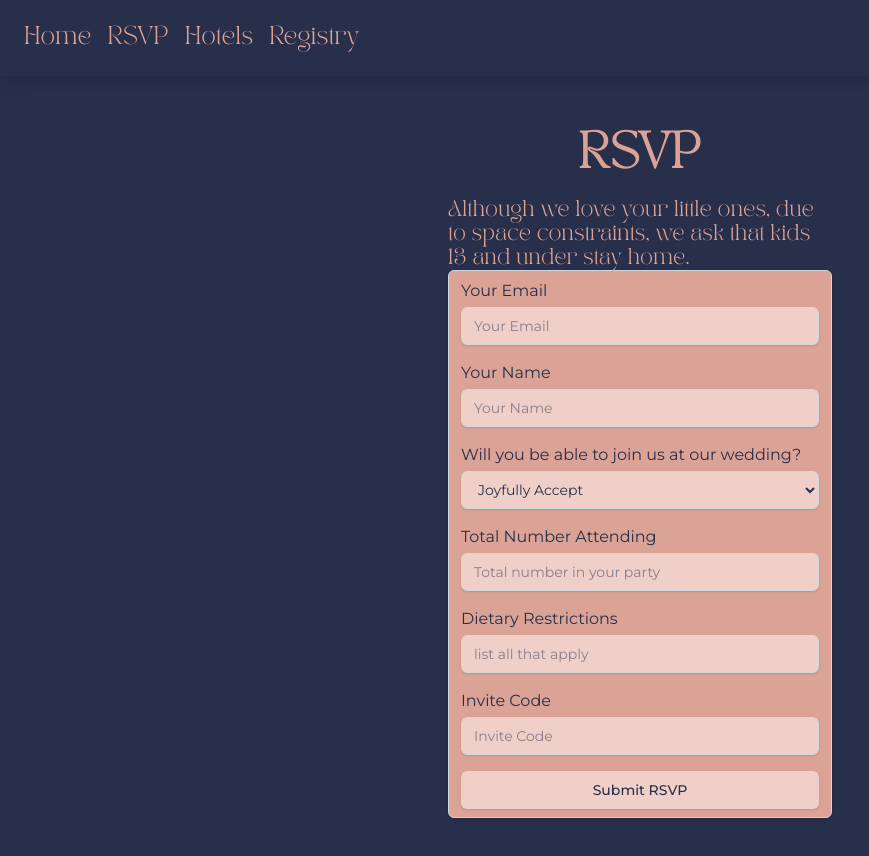
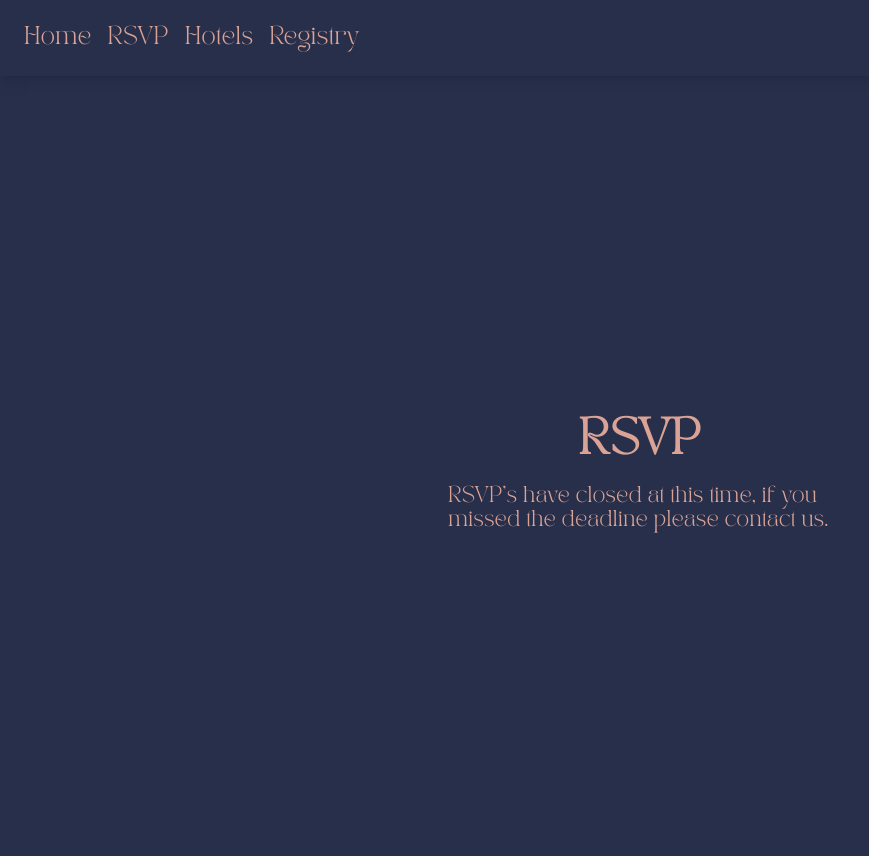
Before and after one commit to Benderg13/emma-and-grant-wedding-site, a Next.js app in the folder website/: page /rsvp in a window 1280 px wide. Shown: the top 856 px of the page, without its empty margins (0-869 px from the left). Built offline with nearby package versions, Linux system fonts and the light colour scheme.

Commit message:
removed RSVP form

```diff
--- a/website/src/app/rsvp/page.tsx
+++ b/website/src/app/rsvp/page.tsx
@@ -72,7 +72,8 @@ export default function RSVP() {
             <div className='min-h-screen flex items-center justify-center '>
                 <div className="bg-navy-blue p-8 rounded-lg max-w-md w-full">
                 <h1 className="text-4xl font-bold mb-6 text-center ">RSVP</h1>
-                <p>Although we love your little ones, due to space constraints, we ask that kids 13 and under stay home.</p>
+                <p>RSVP's have closed at this time, if you missed the deadline please contact us.</p>
+                {/* <p>Although we love your little ones, due to space constraints, we ask that kids 13 and under stay home.</p>
                     {errorMessage && (
                         <p className="mb-4 p-3 bg-red-100 border border-red-400 text-red-700 rounded-md text-center">
                             {errorMessage}
@@ -147,7 +148,7 @@ export default function RSVP() {
                     >
                         {isLoading ? 'Submitting...' : 'Submit RSVP'}
                     </button>
-                </form>
+                </form> */}
                 </div>
             </div>
         </main>
```
